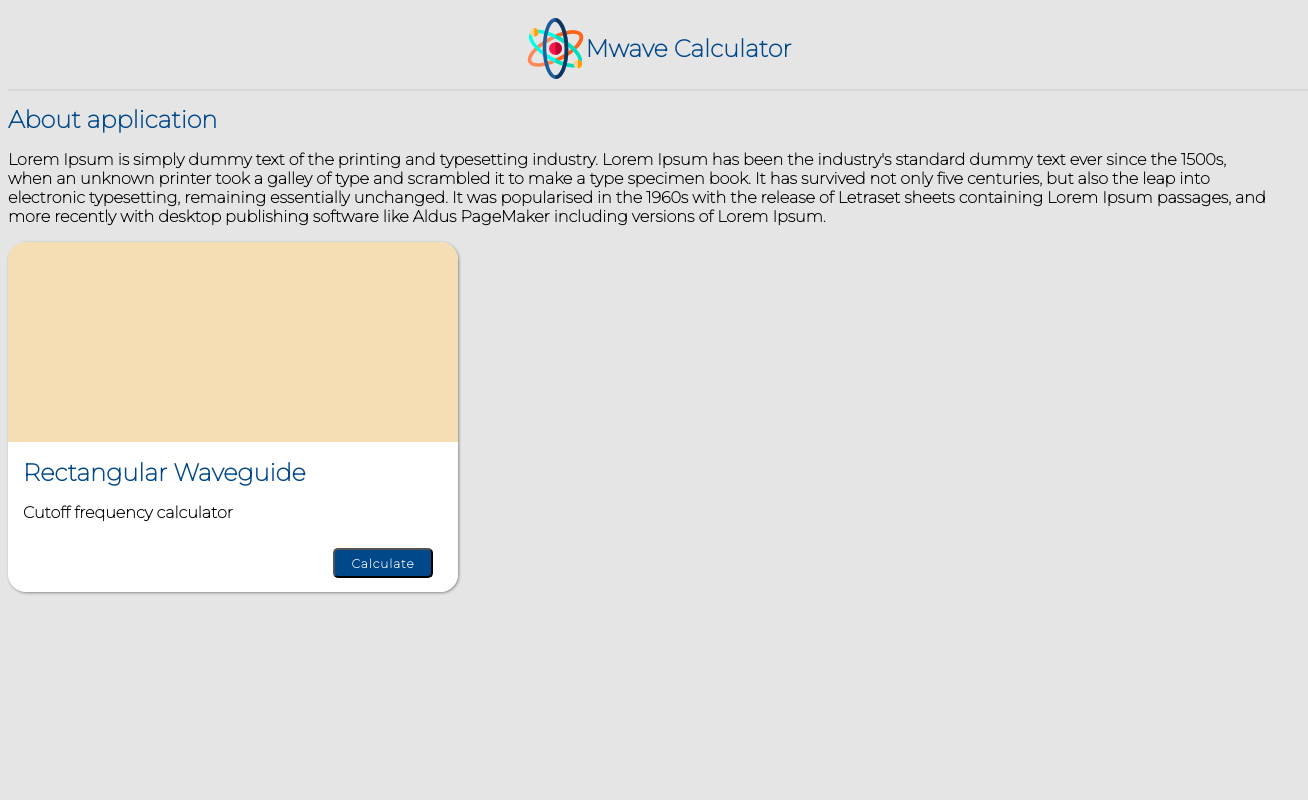
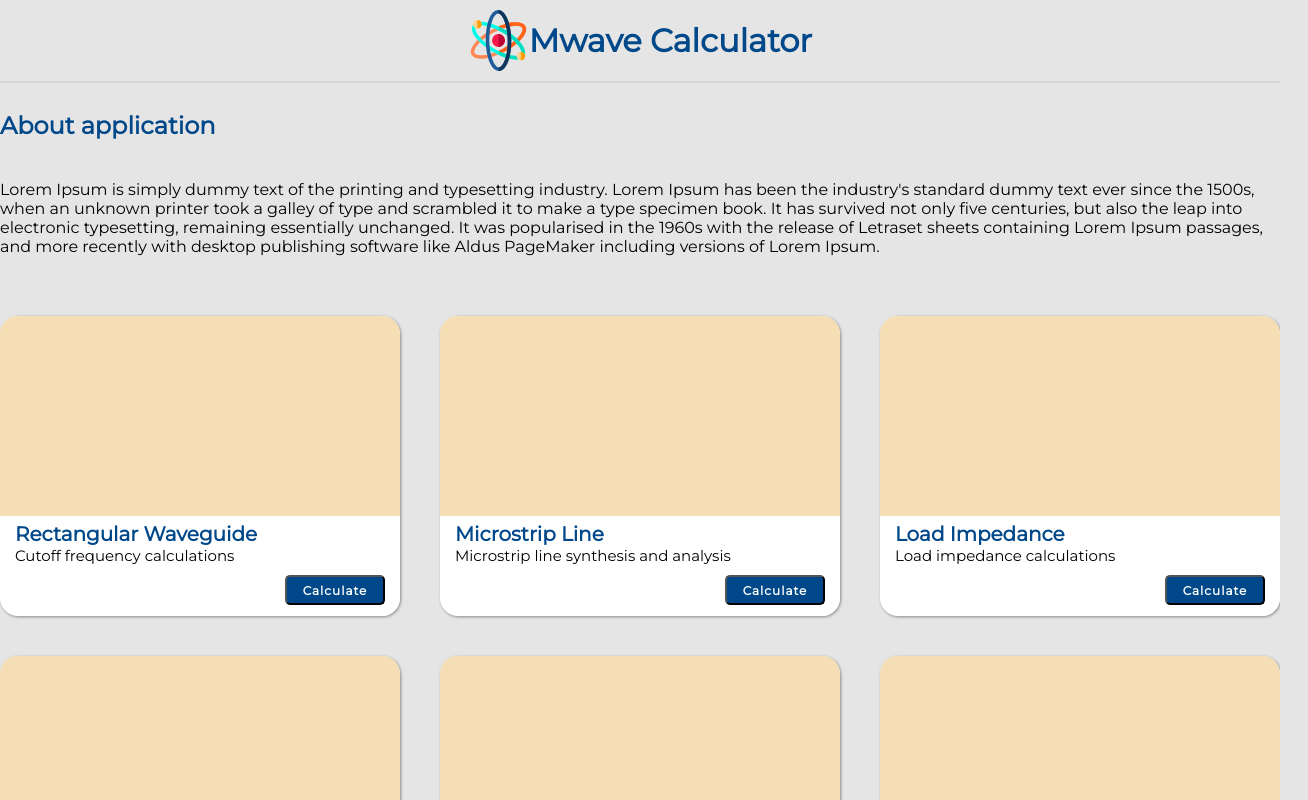
Before and after one commit to Pawel-Guzik/mwave-app, a Vue app: page / in a window 1280 px wide. Shown: the top 800 px of the page, 1308 px wide, since content can reach past the window. Built offline with nearby package versions, Linux system fonts and the light colour scheme.

Commit message:
add wrappers and parameters to cards

```diff
--- a/public/index.html
+++ b/public/index.html
@@ -5,7 +5,10 @@
     <meta http-equiv="X-UA-Compatible" content="IE=edge">
     <meta name="viewport" content="width=device-width,initial-scale=1.0">
     <link rel="icon" href="<%= BASE_URL %>favicon.ico">
-    <link href="https://fonts.googleapis.com/css?family=Montserrat:100" rel="stylesheet">
+    <!-- <link href="https://fonts.googleapis.com/css?family=Montserrat:100" rel="stylesheet"> -->
+    <link rel="preconnect" href="https://fonts.googleapis.com">
+    <link rel="preconnect" href="https://fonts.gstatic.com" crossorigin>
+    <link href="https://fonts.googleapis.com/css2?family=Montserrat&display=swap" rel="stylesheet">
     <title><%= htmlWebpackPlugin.options.title %></title>
   </head>
   <body>
--- a/src/App.vue
+++ b/src/App.vue
@@ -1,6 +1,35 @@
 <template>
   <header-element></header-element>
-  <section-card></section-card>
+  <div class="wrapper">
+    <section-card
+      title="Rectangular Waveguide"
+      description="Cutoff frequency calculations"
+    ></section-card>
+    <section-card
+      title="Microstrip Line"
+      description="Microstrip line synthesis and analysis"
+    ></section-card>
+    <section-card
+      title="Load Impedance"
+      description="Load impedance calculations"
+    ></section-card>
+    <section-card
+      title="Impedance Transformation"
+      description="Calculate impedance toward generator or load"
+    ></section-card>
+    <section-card
+      title="VSWR"
+      description="Different VSWR parameters calculations"
+    ></section-card>
+    <section-card
+      title="Single Stub"
+      description="Impedance Matching - Single Stub"
+    ></section-card>
+    <section-card
+      title="L-section network"
+      description="Impedance Matching - L-section network"
+    ></section-card>
+  </div>
 </template>
 
 
@@ -25,7 +54,28 @@ export default {
 body {
     background: #E5E5E5;
     font-family: 'Montserrat', sans-serif;
-    font-weight: 100;
+    /* font-weight: 100; */
     color: black;
+    /* overflow-x: hidden;  */
+}
+
+.wrapper {
+  width: 100%;
+  max-width: 1280px;
+  margin: auto;
+  padding-bottom: 30px;
+  padding-top: 30px;
+
+  display: flex;
+  flex-wrap: wrap;
+  /* justify-content: space-between; */
+  justify-content: space-between;
+  /* column-gap: 30px; */
+  row-gap: 40px;
+}
+
+* {
+  margin: 0;
+  padding: 0;
 }
 </style>
--- a/src/components/HeaderElement.vue
+++ b/src/components/HeaderElement.vue
@@ -5,8 +5,10 @@
         <h1>Mwave Calculator</h1>
     </div>
   </header>
-  <h1>About application</h1>
-  <p>Lorem Ipsum is simply dummy text of the printing and typesetting industry. Lorem Ipsum has been the industry's standard dummy text ever since the 1500s, when an unknown printer took a galley of type and scrambled it to make a type specimen book. It has survived not only five centuries, but also the leap into electronic typesetting, remaining essentially unchanged. It was popularised in the 1960s with the release of Letraset sheets containing Lorem Ipsum passages, and more recently with desktop publishing software like Aldus PageMaker including versions of Lorem Ipsum.</p>
+  <div class="wrapper">
+    <h1>About application</h1>
+    <p>Lorem Ipsum is simply dummy text of the printing and typesetting industry. Lorem Ipsum has been the industry's standard dummy text ever since the 1500s, when an unknown printer took a galley of type and scrambled it to make a type specimen book. It has survived not only five centuries, but also the leap into electronic typesetting, remaining essentially unchanged. It was popularised in the 1960s with the release of Letraset sheets containing Lorem Ipsum passages, and more recently with desktop publishing software like Aldus PageMaker including versions of Lorem Ipsum.</p>
+  </div>
 </template>
 
 
@@ -26,6 +28,7 @@ export default {
     margin: auto;
     display: flex;
     justify-content: center;
+    align-items: center;
 }
 
 
@@ -34,7 +37,7 @@ header > div > img {
 }
 
 header > div > h1 {
-    font-size: 24px;
+    font-size: 32px;
 }
 
 header{
@@ -42,12 +45,12 @@ header{
     width: 100vw;
     box-shadow: 0px 2px 0px rgba(163, 163, 163, 0.2);
     padding: 10px;
+    box-sizing: border-box;
 }
 
 p {
     color: black;
-    font-weight: 600;
-    /* size: 14px; */
+    /* font-weight: 600; */
 }
 
 h1 {
@@ -55,4 +58,15 @@ h1 {
   font-size: 24px;
   font-weight: 900;
 }
+
+.wrapper {
+  width: 100%;
+  max-width: 1280px;
+  margin: auto;
+}
+
+* {
+  margin: 0;
+  padding: 0;
+}
 </style>
--- a/src/components/SectionCard.vue
+++ b/src/components/SectionCard.vue
@@ -4,8 +4,8 @@
 
         </div>
         <div class="card-text">
-            <h1>Rectangular Waveguide</h1>
-            <p> Cutoff frequency calculator  </p>
+            <h1> {{ title }} </h1>
+            <p> {{ description }} </p>
             <button class="button">Calculate</button>
         </div>
 
@@ -13,14 +13,26 @@
 </template>
 
 
+<script>
+
+
+export default {
+    props: [
+        'title',
+        'description'
+    ]
+}
+</script>
+
+
 
 <style scoped>
 .card {
     color: #00488A;
-    width: 450px;
+    width: 400px;
     display: grid;
-    grid-template-columns: 450px;
-    grid-template-rows: 200px 150px;
+    grid-template-columns: 400px;
+    grid-template-rows: 200px 100px;
     grid-template-areas: "image" "text";
 
     border-radius: 18px;
@@ -38,11 +50,12 @@
 
 p {
     color: black;
-    font-weight: 600;
-    /* size: 14px; */
+    /* font-weight: 600; */
+    font-size: 15px;
 }
 h1 {
-    font-size:24px;
+    margin-top: 6px;
+    font-size:20px;
 }
 .card-text {
     grid-area: text;
@@ -52,6 +65,7 @@ h1 {
     text-align: left;
     margin-left: 15px;
     font-family: 'Montserrat', sans-serif;
+    padding-bottom: 10px;
 }
 
 .button {
@@ -69,6 +83,11 @@ h1 {
     height: 30px;
     top: 10px;
     bottom: 25px;
-    left: 310px;
+    left: 270px;
+}
+
+* {
+  margin: 0;
+  padding: 0;
 }
 </style>
```
Also changed, not shown: notes.txt (added).
